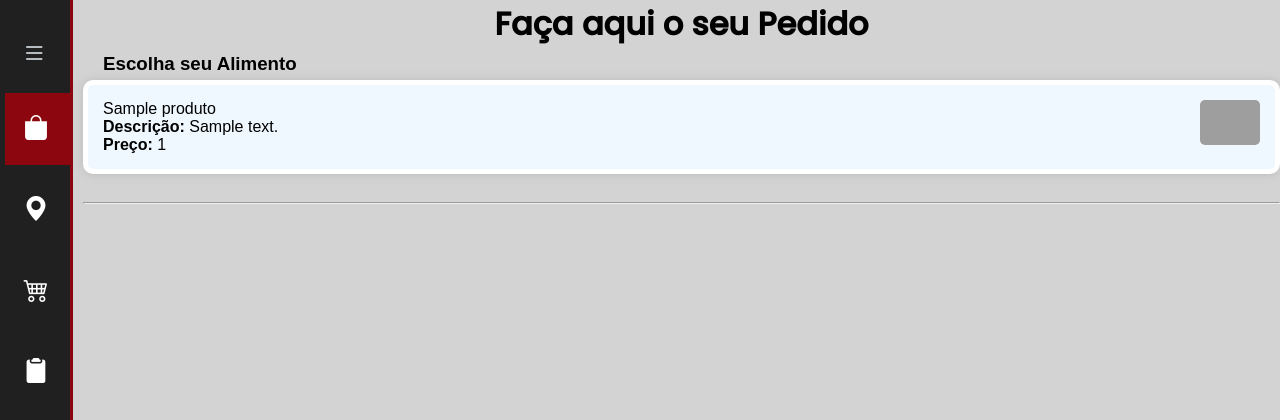
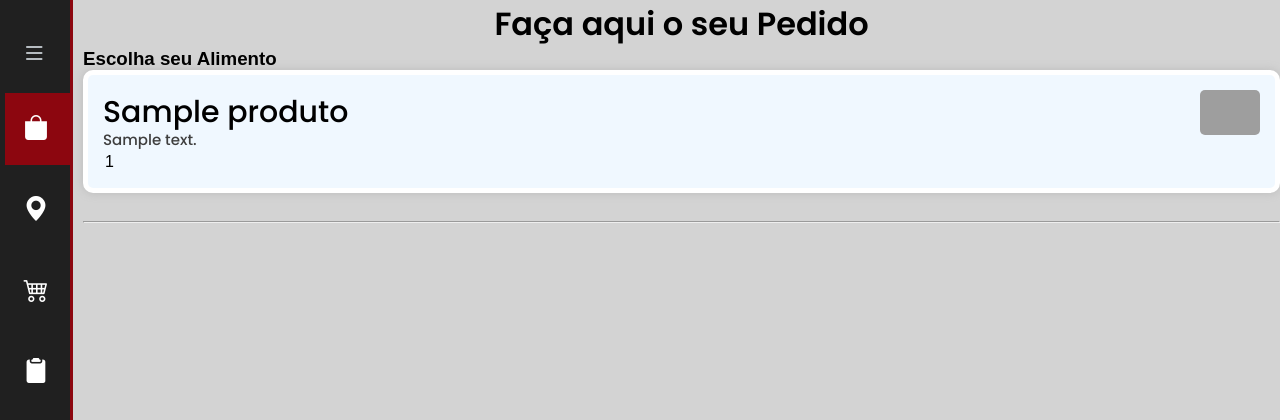
Before and after one commit to Ti-Sorrateiros/AppetiteExpress, a PHP site: page /src/views/produtos in a window 1280 px wide. Shown: the top 420 px of the page. Run offline with PHP 8.4, Linux system fonts and the light colour scheme; tables that the repository leaves empty hold one stand-in row (values such as "Sample post"); data that the repository does not hold is empty; style sheets or scripts are compiled from the project's sources; some web fonts are replaced; grey boxes are pictures that could not be loaded.

Commit message:
Iniciando a Estilização dos produtos

```diff
--- a/src/styles/GoogleFonts/GoogleFonts.css
+++ b/src/styles/GoogleFonts/GoogleFonts.css
@@ -11,7 +11,7 @@
 @import url('https://fonts.googleapis.com/css2?family=Outfit&display=swap');
 
 /* Font: Poppins Fino:100*/
-@import url('https://fonts.googleapis.com/css2?family= Poppins :wght@100 & display=swap');
+@import url('https://fonts.googleapis.com/css2?family=Poppins:wght@600&display=swap');
 
 /* Font: Raleway*/
 @import url('https://fonts.googleapis.com/css2?family=Raleway:wght@300&display=swap');
--- a/src/styles/ListaProduto.css
+++ b/src/styles/ListaProduto.css
@@ -8,11 +8,11 @@
     border: 5px solid white;
 }
 
-.Prod1 h4{
+#titleProd{
     margin: 0;
-    font-size: 20px;
+    font-size: 30px;
     margin-bottom: 5px;
-    font-family: Manrope, sans-serif;
+    font-family: 'Poppins', sans-serif;
 }
 
 .Prod1 img{
@@ -21,10 +21,11 @@
     float: right;
 }
 
-.Sub-prod{
-    margin: 20px;
-    margin-bottom: 5px;
-    margin-top: 5px;
+#descProd{
+   font-size: 15px;
+   color: #3E3E3E;
+   font-family: 'Poppins', sans-serif;
+   margin-top: -12px;
   }
 
 .imgProd{
--- a/src/views/produtos.php
+++ b/src/views/produtos.php
@@ -75,9 +75,9 @@ $rowTable = $readUser->fetchAll();
                         echo '<div>';
                         echo '<div id="selecionarProd" class="Prod1" onclick="escolherProduto1()">
                         <img class="imgProd" src="../controllers/products/'.$linha['path_imagem'].'."<div>';
-                        echo '<p>'. $linha['nome'] . '</p>';
-                        echo '<p><b> Descrição: </b>' . $linha['descricao'] . '</h4>';
-                        echo '<p><b> Preço: </b>' . $linha['preco'] . '</p>';
+                        echo '<p id="titleProd">'. $linha['nome'] . '</p>';
+                        echo '<p id="descProd">'. $linha['descricao'] . '</h4>';
+                        echo '<p id="preco">'. $linha['preco'] . '</p>';
                         echo '</div>';
                         echo '<br>';
                         echo '<hr>';
@@ -142,7 +142,7 @@ $rowTable = $readUser->fetchAll();
         </div>
 
 
-         <!--<?php
+         <<?php
             $items = array
             (
                 ['imagem' => '../images/products/hamburguer.jpg', 'preco' => '200'],
```
